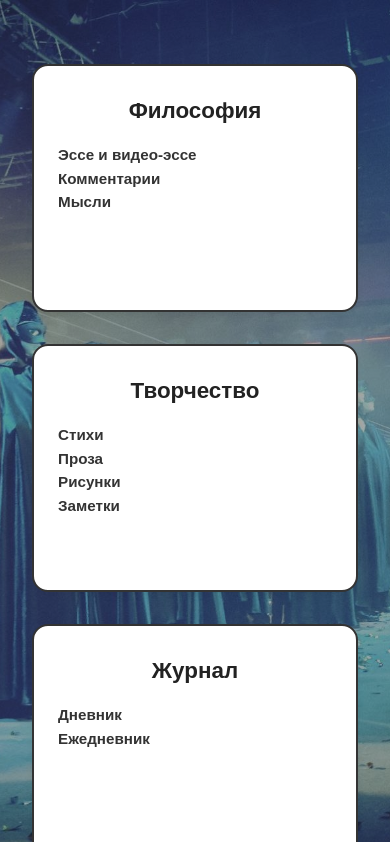
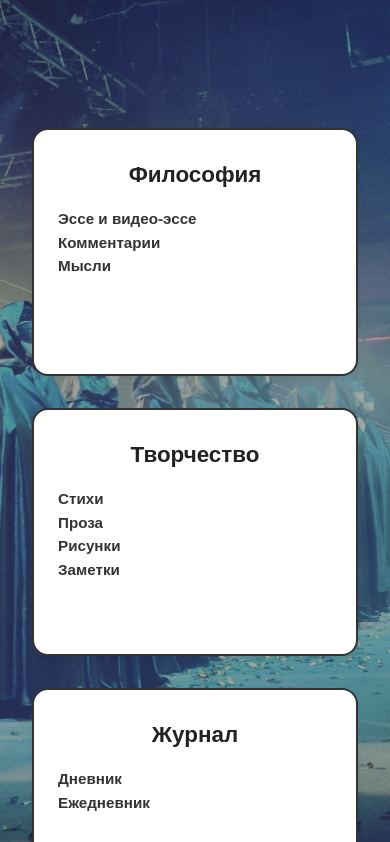
Before and after one commit to dariaternovskaia/Umoral, an Astro site: page / in a window 390 px wide. Shown: the top 842 px of the page. Built offline with nearby package versions, Linux system fonts and the light colour scheme; Astro itself is replaced by a stand-in of ours.

Commit message:
Опустила боксы ниже для обзора фигур на фоне

```diff
--- a/src/pages/index.astro
+++ b/src/pages/index.astro
@@ -10,27 +10,23 @@
         font-family: sans-serif;
         max-width: 1200px;
         margin: 0 auto;
-        /* Уменьшили отступ сверху до 6rem, чтобы не перекрывать фигуры */
-        padding: 6rem 2rem 2rem 2rem;
+        padding: 15rem 2rem 2rem 2rem; /* 👈 Опустили боксы вниз */
         background: linear-gradient(rgba(0, 0, 0, 0.3), rgba(0, 0, 0, 0.3)), url('/Umoral/bg-main.jpg');
         background-size: cover;
-        /* Сместили фокус чуть ниже центра (60%), чтобы фигуры были в кадре */
         background-position: center 60%;
         background-attachment: fixed;
         background-repeat: no-repeat;
         min-height: 100vh;
       }
 
-      /* Контейнер для боксов в ряд */
       .boxes-container {
         display: grid;
-        grid-template-columns: repeat(3, 1fr); /* 3 колонки */
+        grid-template-columns: repeat(3, 1fr);
         gap: 2rem;
         max-width: 1000px;
         margin: 0 auto;
       }
 
-      /* Стили для боксов (как на странице стихов) */
       .section {
         padding: 2rem 1.5rem;
         background: #fff;
@@ -83,20 +79,18 @@
         color: #444;
       }
 
-      /* Адаптивность */
       @media (max-width: 900px) {
         .boxes-container {
           grid-template-columns: repeat(2, 1fr);
         }
+        body { padding-top: 10rem; }
       }
 
       @media (max-width: 650px) {
         .boxes-container {
           grid-template-columns: 1fr;
         }
-        body {
-          padding-top: 4rem;
-        }
+        body { padding-top: 8rem; }
       }
     </style>
   </head>
```
